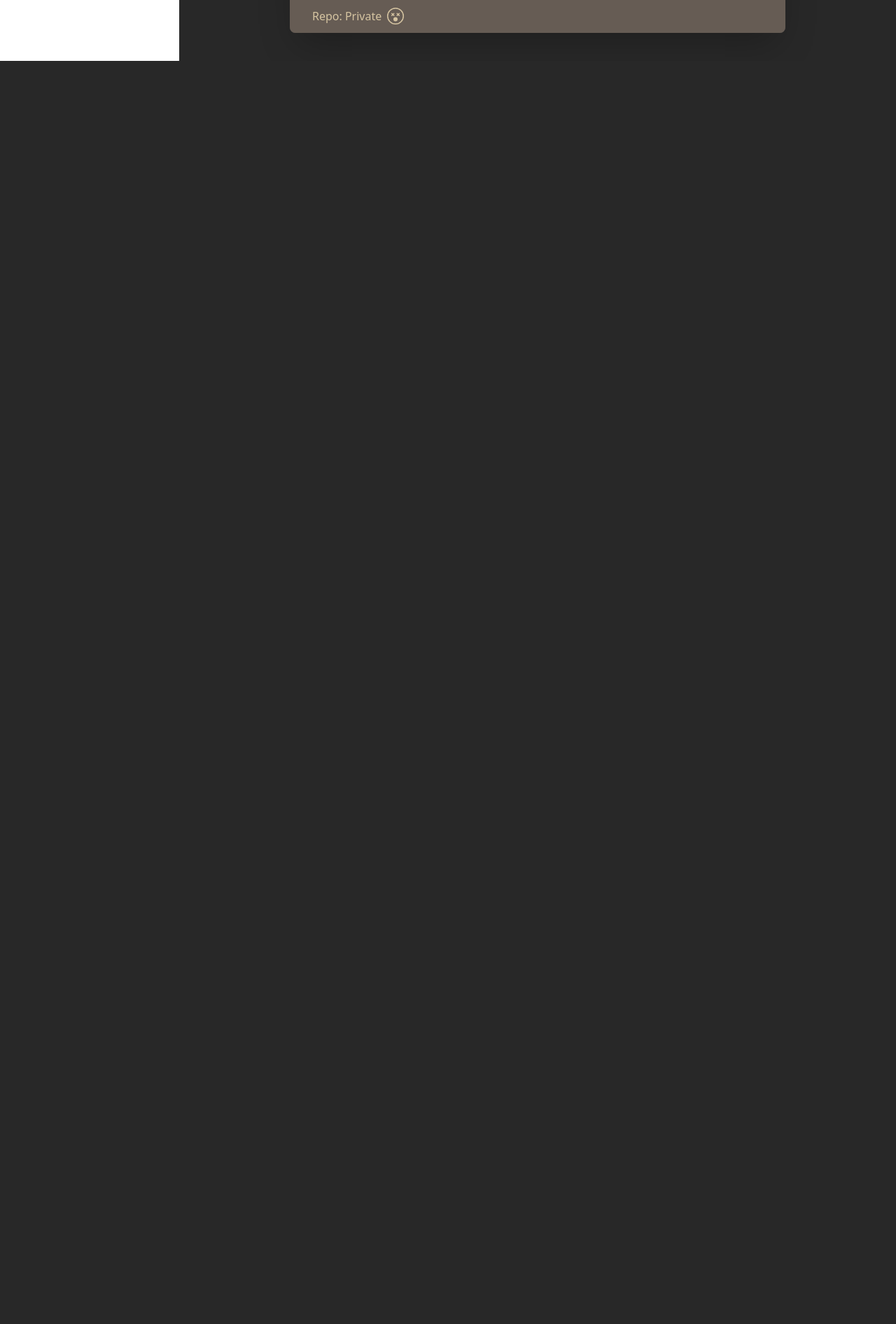
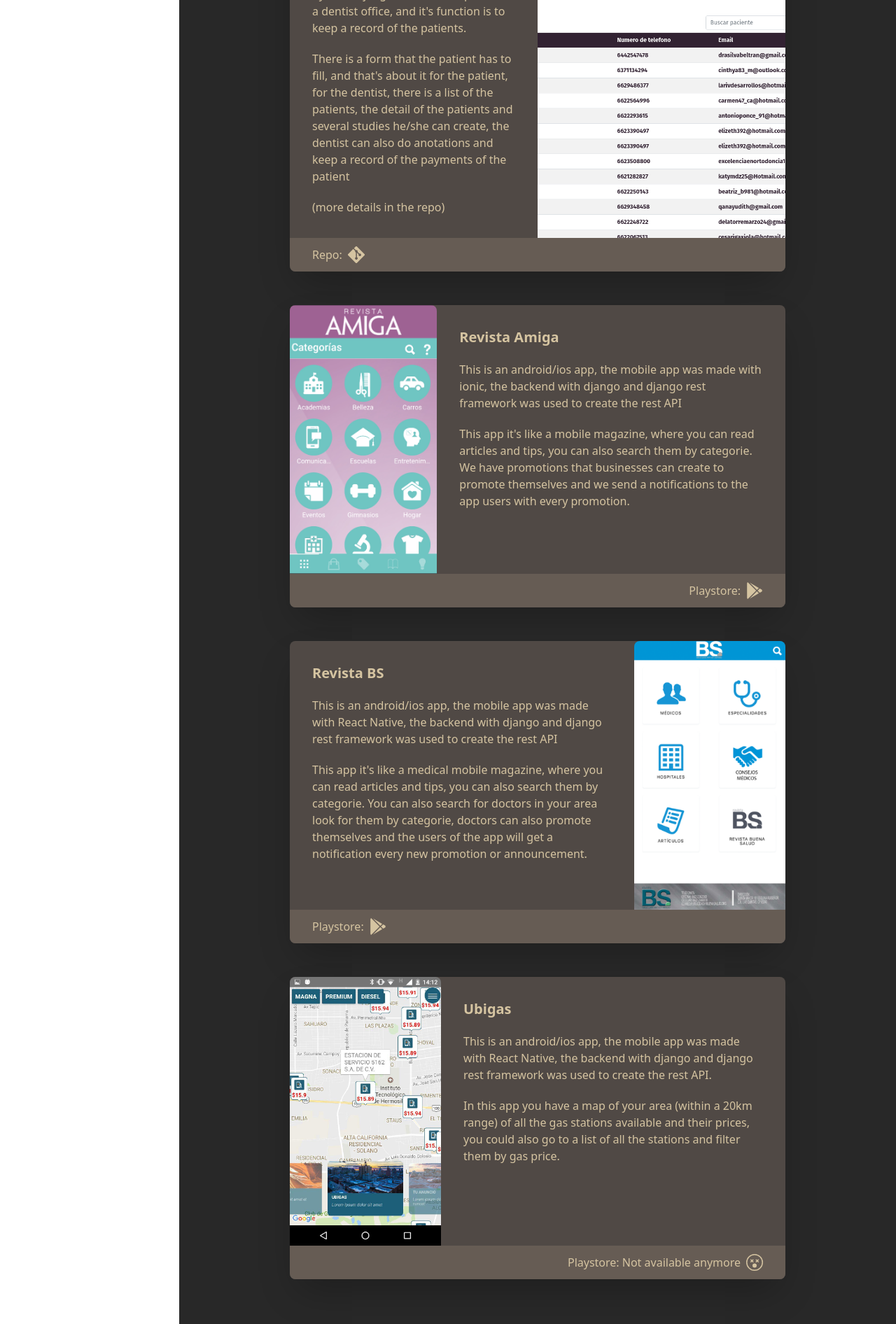
Before and after one commit to urielbravo/my_django_web, a Django app: page / in a window 1280 px wide. Shown: the part 1305-3197 px from the top of the page at 70% size. Before the commit the page ends 1392 px from the top, so only its background shows below. Run offline with Django 3.2, Linux system fonts and the light colour scheme; some libraries are stand-ins or nearby versions.

Commit message:
finish portfolio design

```diff
--- a/templates/base.html
+++ b/templates/base.html
@@ -6,7 +6,7 @@
   <meta charset="UTF-8">
   <meta http-equiv="X-UA-Compatible" content="IE=edge">
   <meta name="viewport" content="width=device-width, initial-scale=1.0">
-  <link rel="shortcut icon" href="{% static 'images/code-slash.svg' %}" type="image/x-icon">
+  <link rel="shortcut icon" href="{% static 'images/icons/code-slash.svg' %}" type="image/x-icon">
   <title>Uriel Bravo's Lair</title>
   <link rel="preconnect" href="https://fonts.googleapis.com">
   <link rel="preconnect" href="https://fonts.gstatic.com" crossorigin>
--- a/templates/portfolio/portfolio.html
+++ b/templates/portfolio/portfolio.html
@@ -2,31 +2,38 @@
 {% load static %}
 
 {% block content %}
+
     <!-- Profile -->
     <div id="profile-pic" class="flex justify-center mb-5">
-        <img class="object-cover rounded-full h-52" src="{% static 'images/me_editado.jpg' %}" alt="profile-pic">
+        <img class="object-cover rounded-full h-52" src="{% static 'images/profile.jpg' %}" alt="profile-pic">
     </div>
     <div id="bio" class="flex justify-center text-xl text-center">
         <span>Hi, I'm Uriel Bravo and I'm a web developer, but over the last few years my career has been mainly in the QA Automation segment</span>
     </div>
+
+    <!-- links -->
     <div id="links" class="flex justify-center mt-5 space-x-5">
         <a href="https://github.com/urielbravo">
-            <img class="h-12" src="{% static 'images/github.svg' %}" alt="github">
+            <img class="h-12" src="{% static 'images/icons/github.svg' %}" alt="github">
         </a>
         <a href="https://www.linkedin.com/in/urielbravo/">
-            <img class="h-12" src="{% static 'images/linkedin.svg' %}" alt="github">
+            <img class="h-12" src="{% static 'images/icons/linkedin.svg' %}" alt="github">
         </a>
         <a href="{% static 'images/resume.pdf' %}">
-            <img class="h-12" src="{% static 'images/resume.svg' %}" alt="resume">
+            <img class="h-12" src="{% static 'images/icons/resume.svg' %}" alt="resume">
         </a>
     </div>
+
+    <!-- Relevant experience title -->
+    <h4 class="font-bold mt-12 pb-2 border-b border-gruvFg2">Relevant experience:</h4>
+
     <!-- card component right -->
-    <div class="flex justify-center items-center py-12">
+    <div class="flex justify-center items-center py-6 mt-6">
         <!-- card goes here -->
-        <div class="bg-gruvBg2 rounded-lg shadow-2xl w-3/4">
-            <div class="flex flex-col lg:flex-row w-full">
+        <div class="bg-gruvBg2 rounded-lg shadow-2xl xl:w-3/4 w-full">
+            <div class="flex flex-col xl:flex-row w-full">
                 <!-- image -->
-                <img class="rounded-t-lg object-cover lg:w-1/3 w-full" src="https://images.unsplash.com/photo-1596543570665-a34c7aeb1da1?ixlib=rb-1.2.1&ixid=MnwxMjA3fDB8MHxwaG90by1wYWdlfHx8fGVufDB8fHx8&auto=format&fit=crop&w=764&q=80" alt="">
+                <img class="rounded-t-lg object-cover xl:w-1/2 w-full" src="static/images/portfolio/blog.png" alt="">
                 <!-- body -->
                 <div class="p-8 space-y-5">
                     <h2 class="text-xl font-extrabold">The blog</h2>
@@ -38,44 +45,128 @@
                         This site has a home, and about page and a contact page, all of them are static pages, the blog hoewer, is a full
                         dynamic page, I have a dashboard where I can create, edit and delete the posts, plus you can see the list of posts
                         and any individual post you select, each post also has a category, with it's icon and the usual stuff. You can also
-                        filter the posts by category (although usually they are filter by date).
+                        filter the posts by category (although they are filter by date by default).
                     </p>
                 </div>
             </div>
             <!-- footer -->
-            <footer class="bg-gruvBg3 rounded-b-lg py-3 px-8 flex lg:justify-end justify-center">
-                <span>
-                    Repo: <a href="https://github.com/urielbravo/my_django_web">repository</a>
-                </span>
+            <footer class="bg-gruvBg3 rounded-b-lg py-3 px-8 flex xl:justify-end justify-center">
+                <span>Repo:</span><a href="https://github.com/urielbravo/my_django_web"><img class="h-6 ml-2" src="{% static 'images/icons/git.svg' %}" alt=""></a>
             </footer>
         </div>
     </div>
 
     <!-- card component left -->
-    <div class="flex justify-center items-center">
+    <div class="flex justify-center items-center py-6">
         <!-- card goes here -->
-        <div class="bg-gruvBg2 rounded-lg shadow-2xl w-3/4">
-            <div class="flex justify-end flex-col-reverse lg:flex-row w-full">
+        <div class="bg-gruvBg2 rounded-lg shadow-2xl xl:w-3/4 w-full">
+            <div class="flex justify-end flex-col-reverse xl:flex-row w-full">
                 <!-- body -->
                 <div class="p-8 space-y-5">
-                    <h2 class="text-xl font-extrabold">Dentist Dashboard</h2>
+                    <h2 class="text-xl font-extrabold">Medical Records</h2>
                     <p>
                         This is a dashboard I created with Python, Django and Bootstrap.
                         It is for a dentist office, and it's function is to keep a record of the patients.
                     </p>
                     <p>
                         There is a form that the patient has to fill, and that's about it for the patient,
-                        but for the dentist there is a list of the patients, the detail of the patients
+                        for the dentist, there is a list of the patients, the detail of the patients
                         and several studies he/she can create, the dentist can also do anotations and keep
                         a record of the payments of the patient
                     </p>
+                    <p>
+                        (more details in the repo)
+                    </p>
                 </div>
                 <!-- image -->
-                <img class="rounded-t-lg object-cover lg:w-1/3 w-full" src="https://images.unsplash.com/photo-1596543570665-a34c7aeb1da1?ixlib=rb-1.2.1&ixid=MnwxMjA3fDB8MHxwaG90by1wYWdlfHx8fGVufDB8fHx8&auto=format&fit=crop&w=764&q=80" alt="">
+                <img class="rounded-t-lg object-cover xl:w-1/2 w-full" src="{% static 'images/portfolio/medical.png' %}" alt="">
             </div>
             <!-- footer -->
-            <footer class="bg-gruvBg3 rounded-b-lg py-3 px-8 flex lg:justify-start justify-center">
-                <span>Repo: Private</span><img class="h-6 ml-2" src="{% static 'images/emoji-dizzy.svg' %}" alt="">
+            <footer class="bg-gruvBg3 rounded-b-lg py-3 px-8 flex xl:justify-start justify-center">
+                <span>Repo:</span><a href="https://github.com/urielbravo/medical_records"><img class="h-6 ml-2" src="{% static 'images/icons/git.svg' %}" alt=""></a>
+            </footer>
+        </div>
+    </div>
+
+    <!-- card component right -->
+    <div class="flex justify-center items-center py-6">
+        <!-- card goes here -->
+        <div class="bg-gruvBg2 rounded-lg shadow-2xl xl:w-3/4 w-full">
+            <div class="flex flex-col xl:flex-row w-full">
+                <!-- image -->
+                <img class="rounded-t-lg xl:object-cover xl:w-1/2 w-full h-96" src="{% static 'images/portfolio/amiga.webp' %}" alt="">
+                <!-- body -->
+                <div class="p-8 space-y-5">
+                    <h2 class="text-xl font-extrabold">Revista Amiga</h2>
+                    <p>
+                        This is an android/ios app, the mobile app was made with ionic, the backend with django and
+                        django rest framework was used to create the rest API
+                    </p>
+                    <p>
+                        This app it's like a mobile magazine, where you can read articles and tips, you can also
+                        search them by categorie. We have promotions that businesses can create to promote themselves
+                        and we send a notifications to the app users with every promotion.
+                    </p>
+                </div>
+            </div>
+            <!-- footer -->
+            <footer class="bg-gruvBg3 rounded-b-lg py-3 px-8 flex xl:justify-end justify-center">
+                <span>Playstore:</span><a href="https://play.google.com/store/apps/details?id=com.inpoint.revistabs1"><img class="h-6 ml-2" src="{% static 'images/icons/google-play.svg' %}" alt=""></a>
+            </footer>
+        </div>
+    </div>
+
+    <!-- card component left -->
+    <div class="flex justify-center items-center py-6">
+        <!-- card goes here -->
+        <div class="bg-gruvBg2 rounded-lg shadow-2xl xl:w-3/4 w-full">
+            <div class="flex justify-end flex-col-reverse xl:flex-row w-full">
+                <!-- body -->
+                <div class="p-8 space-y-5">
+                    <h2 class="text-xl font-extrabold">Revista BS</h2>
+                    <p>
+                        This is an android/ios app, the mobile app was made with React Native, the backend with django and
+                        django rest framework was used to create the rest API
+                    </p>
+                    <p>
+                        This app it's like a medical mobile magazine, where you can read articles and tips, you can also
+                        search them by categorie. You can also search for doctors in your area look for them by categorie, doctors can also promote themselves
+                        and the users of the app will get a notification every new promotion or announcement.
+                    </p>
+                </div>
+                <!-- image -->
+                <img class="rounded-t-lg xl:object-cover xl:w-1/2 w-full h-96" src="{% static 'images/portfolio/bs_revista.webp' %}" alt="">
+            </div>
+            <!-- footer -->
+            <footer class="bg-gruvBg3 rounded-b-lg py-3 px-8 flex xl:justify-start justify-center">
+                <span>Playstore:</span><a href="https://play.google.com/store/apps/details?id=com.inpoint.buenasalud2"><img class="h-6 ml-2" src="{% static 'images/icons/google-play.svg' %}" alt=""></a>
+            </footer>
+        </div>
+    </div>
+
+    <!-- card component right -->
+    <div class="flex justify-center items-center py-6">
+        <!-- card goes here -->
+        <div class="bg-gruvBg2 rounded-lg shadow-2xl xl:w-3/4 w-full">
+            <div class="flex flex-col xl:flex-row w-full">
+                <!-- image -->
+                <img class="rounded-t-lg xl:object-cover xl:w-1/2 w-full h-96" src="{% static 'images/portfolio/ubigas.jpg' %}" alt="">
+                <!-- body -->
+                <div class="p-8 space-y-5">
+                    <h2 class="text-xl font-extrabold">Ubigas</h2>
+                    <p>
+                        This is an android/ios app, the mobile app was made with React Native, the backend with django and
+                        django rest framework was used to create the rest API.
+                    </p>
+                    <p>
+                        In this app you have a map of your area (within a 20km range) of all the gas stations available and their prices,
+                        you could also go to a list of all the stations and filter them by gas price.
+                    </p>
+                </div>
+            </div>
+            <!-- footer -->
+            <footer class="bg-gruvBg3 rounded-b-lg py-3 px-8 flex xl:justify-end justify-center">
+                <span>Playstore: Not available anymore</span><img class="h-6 ml-2" src="{% static 'images/icons/emoji-dizzy.svg' %}" alt="">
             </footer>
         </div>
     </div>
```
Also changed, not shown: static/images/icons/code-slash.svg (renamed from static/images/code-slash.svg), static/images/icons/emoji-dizzy.svg (renamed from static/images/emoji-dizzy.svg), static/images/icons/git.svg (added), static/images/icons/github.svg (renamed from static/images/github.svg), static/images/icons/google-play.svg (added), static/images/icons/linkedin.svg (renamed from static/images/linkedin.svg), static/images/icons/resume.svg (renamed from static/images/resume.svg), static/images/portfolio/amiga.webp (added), static/images/portfolio/blog.png (added), static/images/portfolio/bs_revista.webp (added), static/images/portfolio/medical.png (added), static/images/portfolio/ubigas.jpg (added), static/images/profile.jpg (renamed from static/images/me_editado.jpg).
